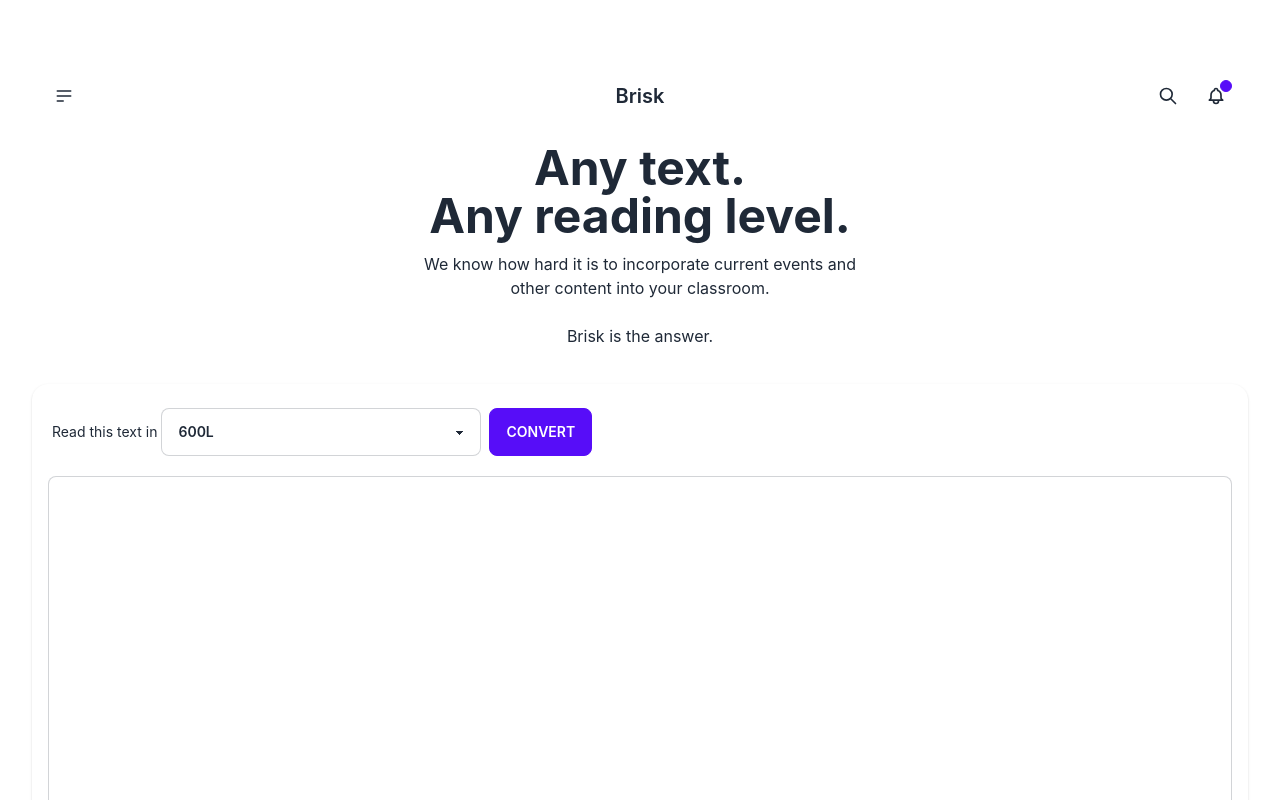
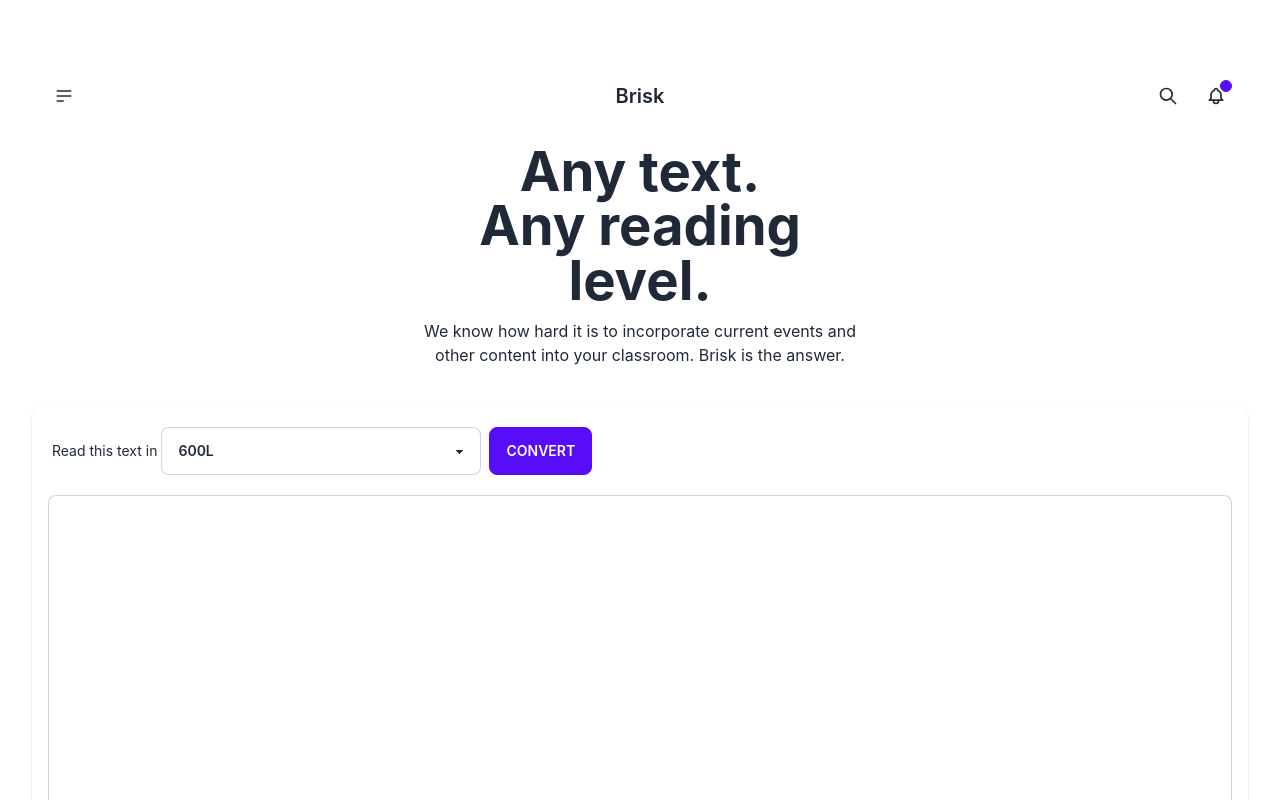
Before and after one commit to jnfang/brisk-learning, a Next.js app in the folder brisk-fe/: page / in a window 1280 px wide. Shown: the top 800 px of the page. Built offline with nearby package versions, Linux system fonts and the light colour scheme.

Commit message:
Combine text fields

```diff
--- a/brisk-fe/pages/index.jsx
+++ b/brisk-fe/pages/index.jsx
@@ -82,8 +82,7 @@
           <div className="max-w-md">
             <h1 className="text-5xl font-bold">Any text. </h1>
             <h1 className="text-5xl font-bold">Any reading level.</h1>
-            <p className="py-3">We know how hard it is to incorporate current events and other content into your classroom.  </p>
-            <p className="py-3">Brisk is the answer.</p>
+            <p className="py-3">We know how hard it is to incorporate current events and other content into your classroom. Brisk is the answer. </p>
           </div>
         </div>
       </div>
--- a/brisk-fe/styles/output.css
+++ b/brisk-fe/styles/output.css
@@ -3102,8 +3102,8 @@
 }
 
 .text-5xl {
-  font-size: 3rem;
-  line-height: 1;
+  font-size: 3.4rem;
+  line-height: 1.0;
 }
 
 .font-bold {
```
